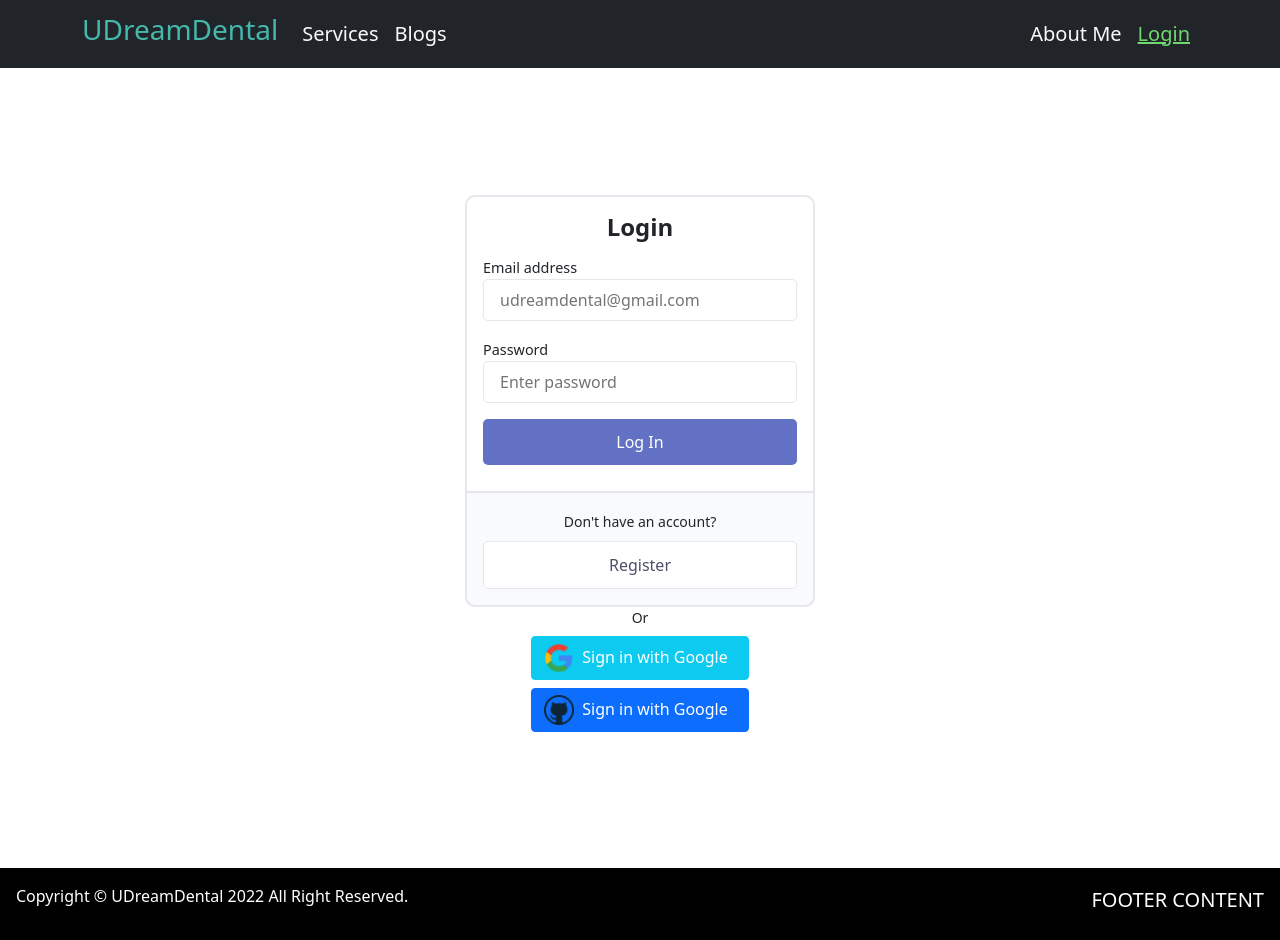
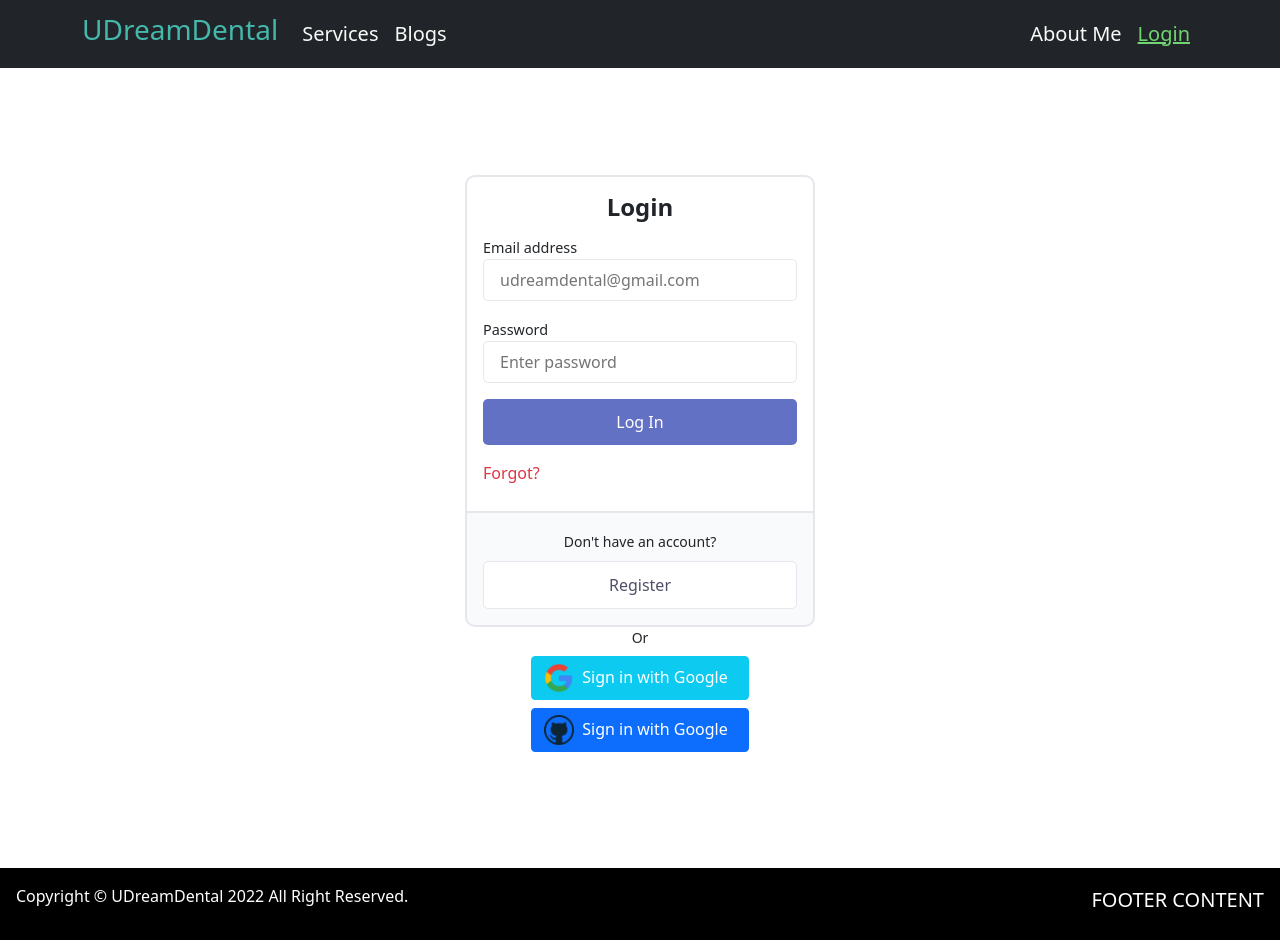
Before and after one commit to Rasel105/UDream_Dental, a React (Create React App) app: page /login in a window 1280 px wide. Built offline with nearby package versions, Linux system fonts and the light colour scheme; no server answers.

Commit message:
hanleForgetPassword done

```diff
--- a/src/pages/Blogs/Blogs.js
+++ b/src/pages/Blogs/Blogs.js
@@ -3,7 +3,7 @@ import React from 'react';
 const Blogs = () => {
      return (
           <div>
-               <h2>This is Blog Section</h2>
+               <h2>Blog Section</h2>
           </div>
      );
 };
--- a/src/pages/Login/Login/Login.js
+++ b/src/pages/Login/Login/Login.js
@@ -1,5 +1,5 @@
-import React, { useRef } from 'react';
-import { useSignInWithEmailAndPassword } from 'react-firebase-hooks/auth';
+import React, { useEffect, useRef } from 'react';
+import { useSendPasswordResetEmail, useSignInWithEmailAndPassword } from 'react-firebase-hooks/auth';
 import { Link, useLocation, useNavigate } from 'react-router-dom';
 import auth from '../../../firebase.init';
 import './Login.css'
@@ -23,9 +23,12 @@ const Login = () => {
           error,
      ] = useSignInWithEmailAndPassword(auth);
 
+     const [sendPasswordResetEmail, sending] = useSendPasswordResetEmail(auth);
+
      if (loading) {
           return <Loading />
      }
+
 
      if (user) {
           navigate(from, { replace: true });
@@ -37,7 +40,17 @@ const Login = () => {
           const email = emailRef.current.value;
           const password = passwordRef.current.value;
           signInWithEmailAndPassword(email, password);
+     }
 
+     const hanleForgetPassword = async () => {
+          const email = emailRef.current.value;
+          if (email) {
+               await sendPasswordResetEmail(email);
+               toast("Sent email");
+          }
+          else {
+               toast("Please enter your email address");
+          }
      }
 
      return (
@@ -52,11 +65,11 @@ const Login = () => {
                          <div className="field-group">
                               <label className="label" htmlFor="txt-password">Password</label>
                               <input className="input" ref={passwordRef} type="password" id="txt-password" name="password" placeholder="Enter password" />
-                              <p href="#forgot" className="link-forgot">Forgot?</p>
                          </div>
 
                          <div className="field-group">
                               <input className="btn-submit" type="submit" value="Log In" />
+                              <p onClick={hanleForgetPassword} className="mt-3 mb-0 text-danger" style={{ cursor: "pointer" }}>Forgot?</p>
                          </div>
                     </form>
 
```
